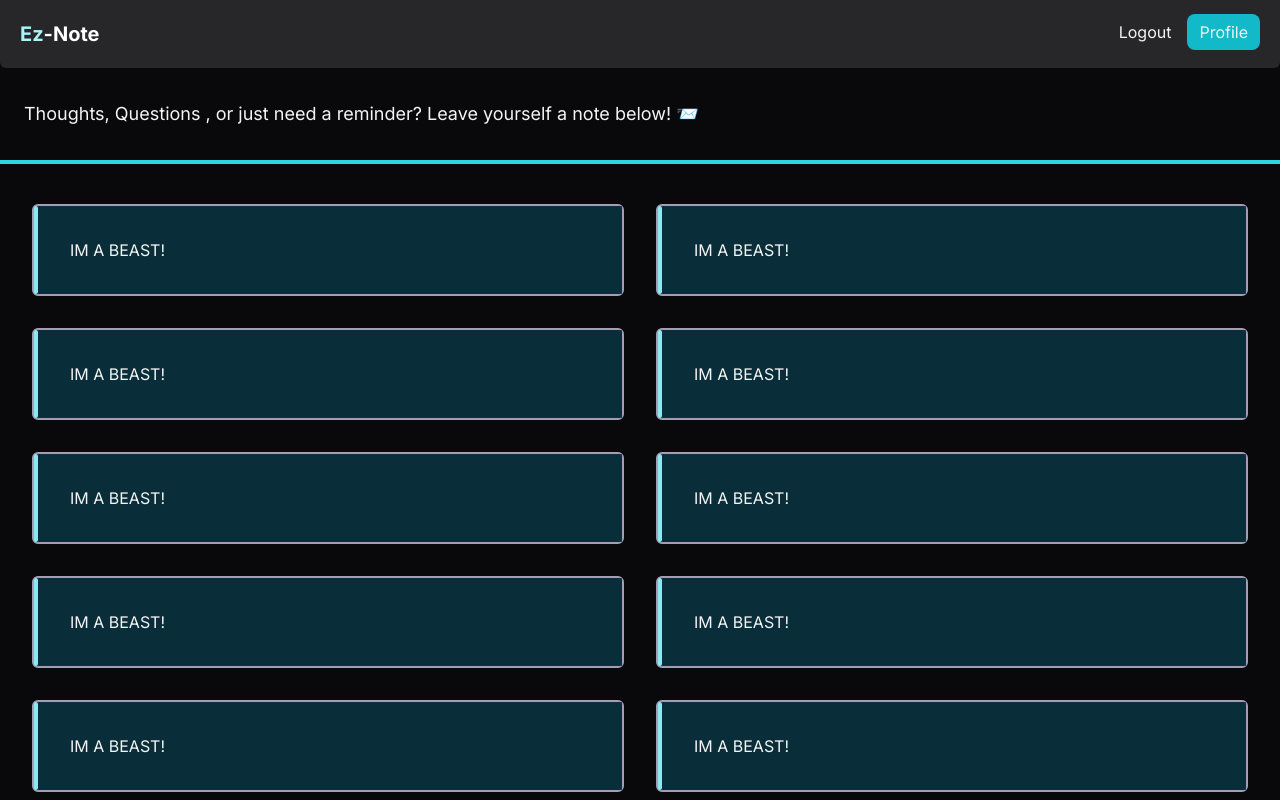
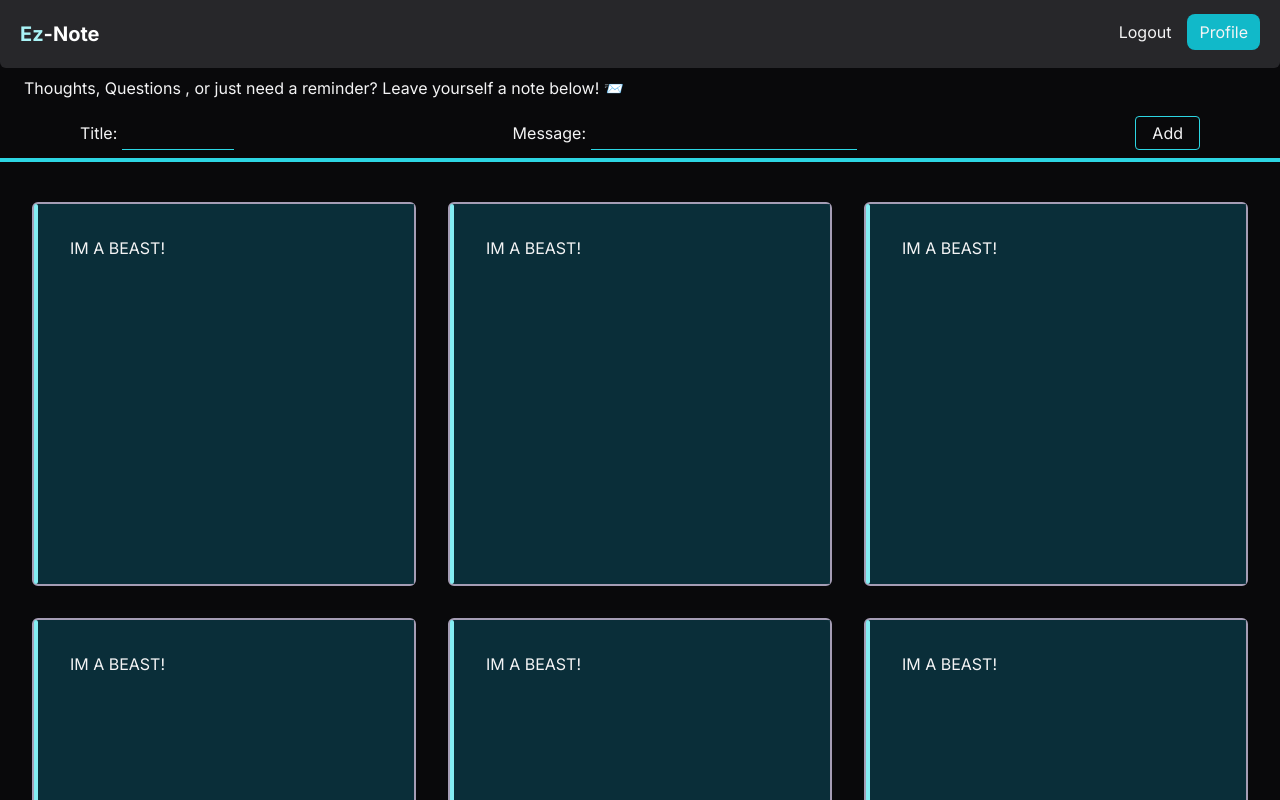
Before and after one commit to limeiscool/next-appwrite-tut, a Next.js app: page / in a window 1280 px wide. Shown: the top 800 px of the page. Built offline with nearby package versions, Linux system fonts and the light colour scheme.

Commit message:
feat: structure for added a new note

```diff
--- /dev/null
+++ b/src/app/api/users/addnote/route.ts
@@ -0,0 +1,23 @@
+
+import { NextRequest, NextResponse } from "next/server";
+import { connect } from "@/db/config";
+import User from "@/models/userModel";
+
+connect()
+
+
+export async function POST(request: NextRequest) {
+  try {
+    const reqBody = await request.json();
+    const { title, body } = reqBody;
+    console.log(title, body);
+    console.log("This POST has not added to database yet")
+    return NextResponse.json({
+      message: "Note added successfully"
+    })
+  } catch (error:any) {
+    return NextResponse.json({
+      error: error.message
+    }, {status: 500})
+  }
+}
--- a/src/app/api/users/me/route.ts
+++ b/src/app/api/users/me/route.ts
@@ -7,8 +7,8 @@ connect();
 
 export async function GET(request: NextRequest) {
   try {
-    const userId = await getDataFromToken(request);
-    const user = await User.findOne({_id: userId}).select("-password");
+    const userData = await getDataFromToken(request);
+    const user = await User.findOne({_id: userData.id}).select("-password");
     return NextResponse.json({
       message: "User found",
       profile: user
--- a/src/app/login/page.tsx
+++ b/src/app/login/page.tsx
@@ -39,7 +39,7 @@ export default function LoginPage() {
   }, [user])
 
   return (
-    <div className="bg-zinc-950 min-h-screen flex flex-col items-center justify-center py-2">
+    <div className="min-h-screen flex flex-col items-center justify-center py-2">
       <h1>Login</h1>
       <hr />
       <label htmlFor="email">email</label>
--- a/src/app/page.tsx
+++ b/src/app/page.tsx
@@ -1,4 +1,8 @@
 "use client";
+
+import React, { useEffect, useState } from "react";
+import axios from "axios";
+import toast, { Toaster } from "react-hot-toast";
 
 import NavBar from "@/components/NavBar";
 
@@ -7,20 +11,51 @@ import NavBar from "@/components/NavBar";
 
 
 export default function Home() {
+  const [title, setTitle] = useState("");
+  const [body, setBody] = useState("");
+
+  const addNote = async () => {
+    try {
+      await axios.post('/api/users/addnote', {title, body});
+      toast.success('Note added successfully! 👍')
+    } catch (error:any) {
+      console.log(error.response.status + " " + error.response.data.error)
+      toast.error(error.response.status + " " + error.response.data.error)
+    }
+  }
+
+  useEffect(() => {
+    const getNotes = () => {
+      console.log("This async function has not been set yet, needs data from cookies");
+    }
+
+    getNotes();
+  }, [])
 
   return (
    <div className="text-zinc-100 min-h-screen">
     <NavBar />
     <div className="">
-        <p className="text-lg py-8 px-6 flex flex-col justify-center">
+        <p className="text-md py-2 px-6 flex flex-col justify-center">
           Thoughts, Questions , or just need a reminder? Leave yourself a note below! 📨
         </p>
+        <div className="flex justify-between items-center px-20 py-2">
+          <div>
+            <label htmlFor="title">Title: </label>
+            <input onChange={(e) => setTitle(e.target.value)} className="text-white border-b border-spray-400 focus:border-spray-100 focus:outline-none px-4 py-1 bg-transparent max-w-28" type="text" name="title" id="title" />
+          </div>
+          <div>
+            <label htmlFor="body">Message: </label>
+            <input onChange={(e) => setBody(e.target.value)} className="text-white select-none border-b border-spray-400 focus:border-spray-100 focus:outline-none px-4 py-1 bg-transparent max-w-xlg" type="text" name="body" id="body" />
+          </div>
+          <button onClick={addNote} className="border rounded border-spray-400 px-4 py-1">Add</button>
+        </div>
         <div className="h-1 bg-spray-400 shadow-spray-200" />
         <div className="flex justify-center items-center h-full px-8 py-10">
-          <div className="w-screen grid grid-cols-2 gap-8 items-center">
+          <div className="w-screen grid grid-cols-3 gap-8 items-center">
             {Array.from({length: 20}).map((_, i) => {
               return (
-                <div key={i} className="border-2 rounded-md border-rum-500 flex">
+                <div key={i} className="aspect-square border-2 rounded-md border-rum-500 flex">
                   <div className="w-1 rounded bg-spray-300" />
                   <div className="p-8 bg-spray-950/85 w-full">IM A  BEAST!</div>
                 </div>
--- a/src/app/profile/page.tsx
+++ b/src/app/profile/page.tsx
@@ -12,16 +12,6 @@ import toast, {Toaster} from "react-hot-toast";
 export default function ProfilePage() {
   const router = useRouter();
   const [data, setdata] = useState(false)
-  const logout = async () => {
-    try {
-      await axios.get('/api/users/logout');
-      toast.success('Logout successful! 👋')
-      router.push('/login');
-    } catch (error:any) {
-      console.log("Logout error: ", error.message);
-      toast.error(error.message);
-    }
-  }
 
   const getUserDetails = async () => {
     const res = await axios.get('/api/users/me');
@@ -44,9 +34,6 @@ export default function ProfilePage() {
         }
       </h2>
       <hr />
-      <button
-      onClick={logout}
-      className={"bg-blue-500 mt-2 hover:bg-blue-700" + "text-white font-bold py-1 px-4 rounded"}>Logout</button>
       <Toaster />
     </div>
     </div>
--- a/src/helpers/getDataFromToken.ts
+++ b/src/helpers/getDataFromToken.ts
@@ -5,7 +5,7 @@ export const getDataFromToken = (request: NextRequest) => {
   try {
     const token = request.cookies.get("token")?.value || "";
     const decodedToken = jwt.verify(token, process.env.TOKEN_SECRET!) as JwtPayload;
-    return decodedToken.id
+    return decodedToken
   } catch (error:any) {
     throw new Error(error.message)
   }
--- a/src/models/userModel.js
+++ b/src/models/userModel.js
@@ -1,4 +1,20 @@
 import mongoose from "mongoose";
+import { title } from "process";
+
+const noteSchema = new mongoose.Schema({
+  title: {
+    type: String,
+    required: true,
+  },
+  body: {
+    type: String,
+    required: true,
+  },
+  Date: {
+    type: Date,
+    default: Date.now,
+  },
+});
 
 const userSchema = new mongoose.Schema({
   username: {
@@ -23,6 +39,10 @@ const userSchema = new mongoose.Schema({
     type: Boolean,
     default: false,
   },
+  notes: {
+    type: Array,
+    default: [noteSchema],
+  },
   forgotPasswordToken: String,
   forgotPasswordTokenExpires: Date,
   verifyToken: String,
```
